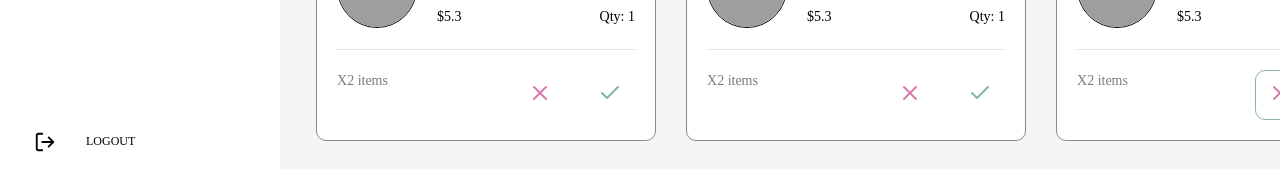
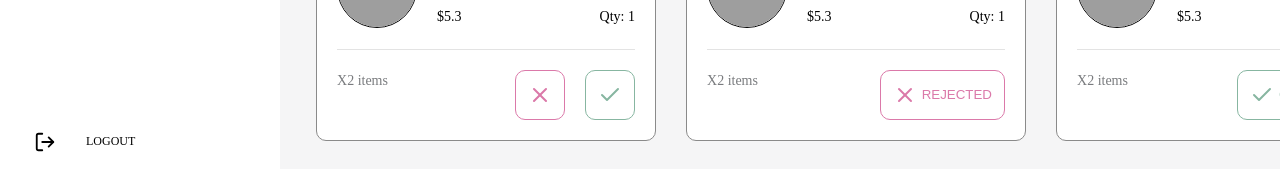
Before and after one commit to smosco/kernal360-pre-assignment, a React (Create React App) app: page / in a window 1280 px wide. Shown: the part 597-766 px from the top of the page. Built offline with nearby package versions, Linux system fonts and the light colour scheme; grey boxes are pictures that could not be loaded.

Commit message:
feat: 주문 상태에 따라 다른 버튼 UI 보여주도록 구현

```diff
--- a/src/components/Header/User.jsx
+++ b/src/components/Header/User.jsx
@@ -3,7 +3,11 @@ import Icon from '../../common/Icon';
 import { UserContainer } from './styles';
 
 const User = () => {
-  const user = { name: 'Unknown', image: '' };
+  const user = {
+    name: 'Unknown',
+    image: 'https://cdn-icons-png.flaticon.com/512/6075/6075758.png',
+  };
+
   return (
     <UserContainer>
       <Icon name='Bell' size='20' color='#8E92BC' />
--- a/src/components/OrderList/Order.jsx
+++ b/src/components/OrderList/Order.jsx
@@ -12,6 +12,8 @@ import { formatDate } from '../../lib/formatDate';
 
 const Order = ({ order }) => {
   const { no, items, orderedAt, status, user } = order;
+
+  console.log(status);
 
   return (
     <OrderItemContainer>
@@ -28,12 +30,24 @@ const Order = ({ order }) => {
       <Bottom>
         <span>X{items.length} items</span>
         <ButtonContainer>
-          <button className={status}>
-            <Icon name='X' color='#DB79A9' />
-          </button>
-          <button className={status}>
-            <Icon name='Check' color='#87B6A1' />
-          </button>
+          {status === 'waiting' ? (
+            <>
+              <button className='waiting rejected'>
+                <Icon name='X' color='#DB79A9' />
+              </button>
+              <button className='waiting completed'>
+                <Icon name='Check' color='#87B6A1' />
+              </button>
+            </>
+          ) : (
+            <button className={status}>
+              <Icon
+                name={status === 'completed' ? 'Check' : 'X'}
+                color={status === 'completed' ? '#87B6A1' : '#DB79A9'}
+              />
+              {status.toUpperCase()}
+            </button>
+          )}
         </ButtonContainer>
       </Bottom>
     </OrderItemContainer>
--- a/src/components/OrderList/styles.js
+++ b/src/components/OrderList/styles.js
@@ -63,17 +63,30 @@ export const ButtonContainer = styled.div`
   gap: 2rem;
 
   button {
-    width: 5rem;
-    height: 5rem;
+    padding: 1.2rem;
     border-radius: 1rem;
     background-color: white;
     border: none;
+    display: flex;
+    justify-content: center;
+    align-items: center;
+    gap: 0.5rem;
+    cursor: pointer;
+    width: fit-content; /* 공통적으로 적용되는 스타일 */
+    border: 1px solid transparent; /* 기본 상태에서 투명하게 처리 */
 
-    &.completed {
-      border: 1px solid #87b6a1;
+    &.completed,
+    &.waiting.completed {
+      /* completed 클래스에 대한 스타일 */
+      border-color: #87b6a1;
+      color: #87b6a1;
     }
-    &.reject {
-      border: 1px solid #db79a9;
+
+    &.rejected,
+    &.waiting.rejected {
+      /* rejected 클래스에 대한 스타일 */
+      border-color: #db79a9;
+      color: #db79a9;
     }
   }
 `;
```
